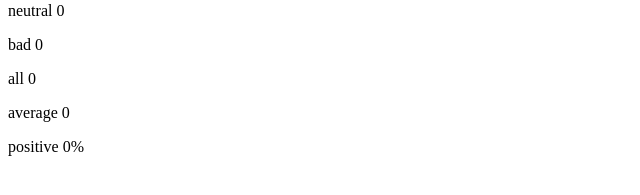
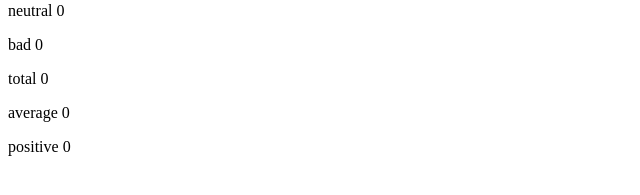
Before and after one commit to Doquynh2603/Fullstack, a React (Vite) app in the folder part 1/courseinfor/: page / in a window 1280 px wide. Shown: the part 213-408 px from the top of the page, without its empty margins (0-640 px from the left). Built offline with nearby package versions, Linux system fonts and the light colour scheme.

Commit message:
exercise 1.8

```diff
--- a/part 1/courseinfor/src/App.jsx
+++ b/part 1/courseinfor/src/App.jsx
@@ -1,5 +1,11 @@
 import { useState } from 'react'
-
+const Statistics = (props) => {
+  return (
+    <div>
+      <p>{props.text} {props.value}</p>
+    </div>
+  )
+}
 const App = () => {
   // save clicks of each button to its own state
   const [good, setGood] = useState(0)
@@ -18,12 +24,12 @@
       <button onClick={() => { setNeutral(neutral + 1) }}>neutral</button>
       <button onClick={() => { setBad(bad + 1) }}>bad</button>
       <h1>statistics</h1>
-      <p>good {good}</p>
-      <p>neutral {neutral}</p>
-      <p>bad {bad}</p>
-      <p>all {total}</p>
-      <p>average {average}</p>
-      <p>positive {positive}%</p>
+      <Statistics text="good" value={good} />
+      <Statistics text="neutral" value={neutral} />
+      <Statistics text="bad" value={bad} />
+      <Statistics text="total" value={total} />
+      <Statistics text="average" value={average} />
+      <Statistics text="positive" value={positive} />
     </div>
   )
 }
```
